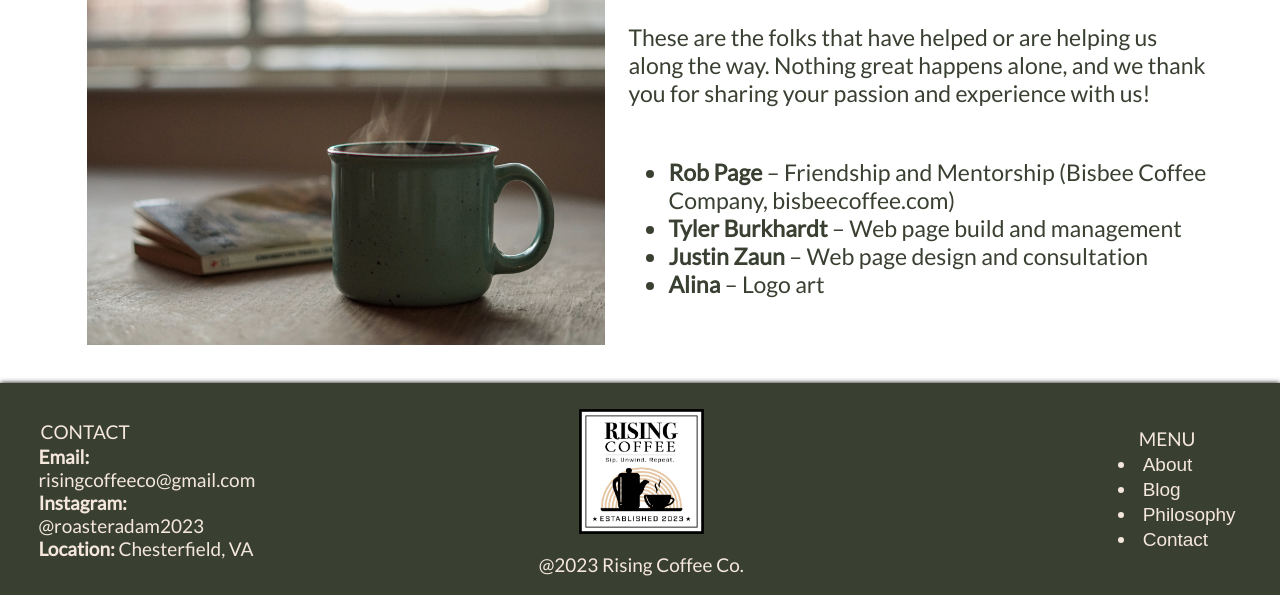
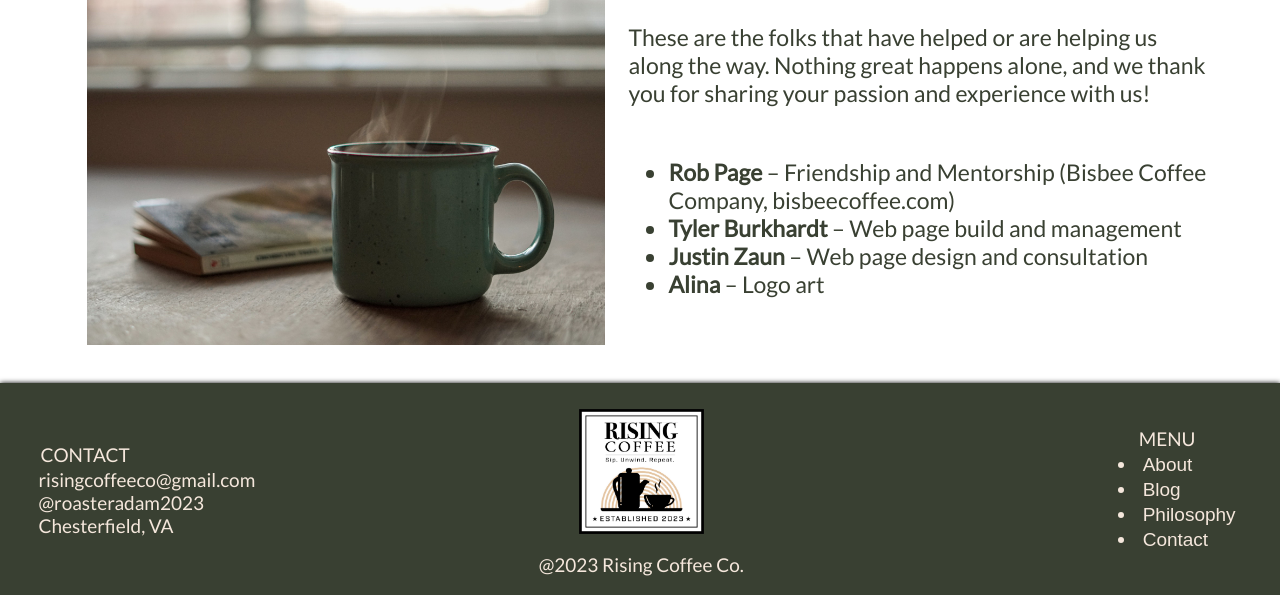
Before and after one commit to tjburk/Rising-Coffee, a Django app: page / in a window 1280 px wide. Shown: the part 2810-3405 px from the top of the page. Run offline with Django 4.2, Linux system fonts and the light colour scheme.

Commit message:
Updated contact

```diff
--- a/templates/rising_coffee/footer.html
+++ b/templates/rising_coffee/footer.html
@@ -4,9 +4,9 @@
 <div class="footer">
     <div id="contact_section">
         <div id="footer_heading">CONTACT</div>
-        <div><strong>Email: </strong>risingcoffeeco@gmail.com</div>
-        <div><strong>Instagram: </strong>@roasteradam2023</div>
-        <div><strong>Location: </strong>Chesterfield, VA</div>
+        <div>risingcoffeeco@gmail.com</div>
+        <div>@roasteradam2023</div>
+        <div>Chesterfield, VA</div>
     </div>
 
     <div id="footer_center">
```
